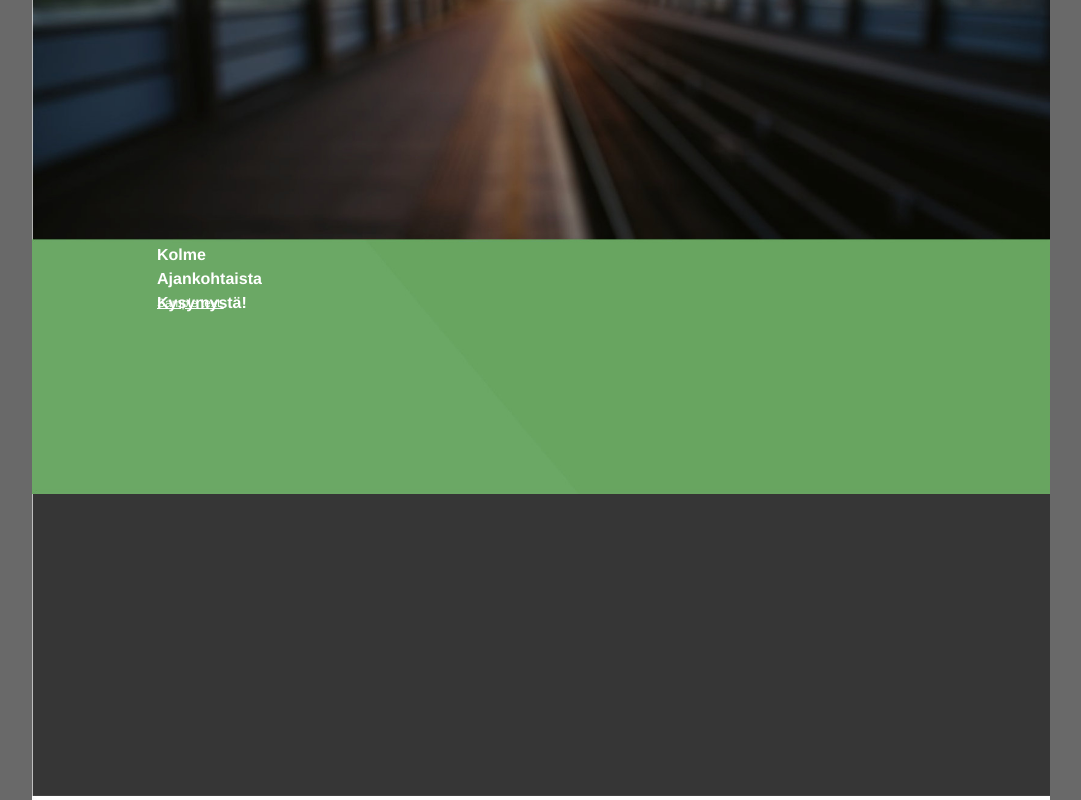
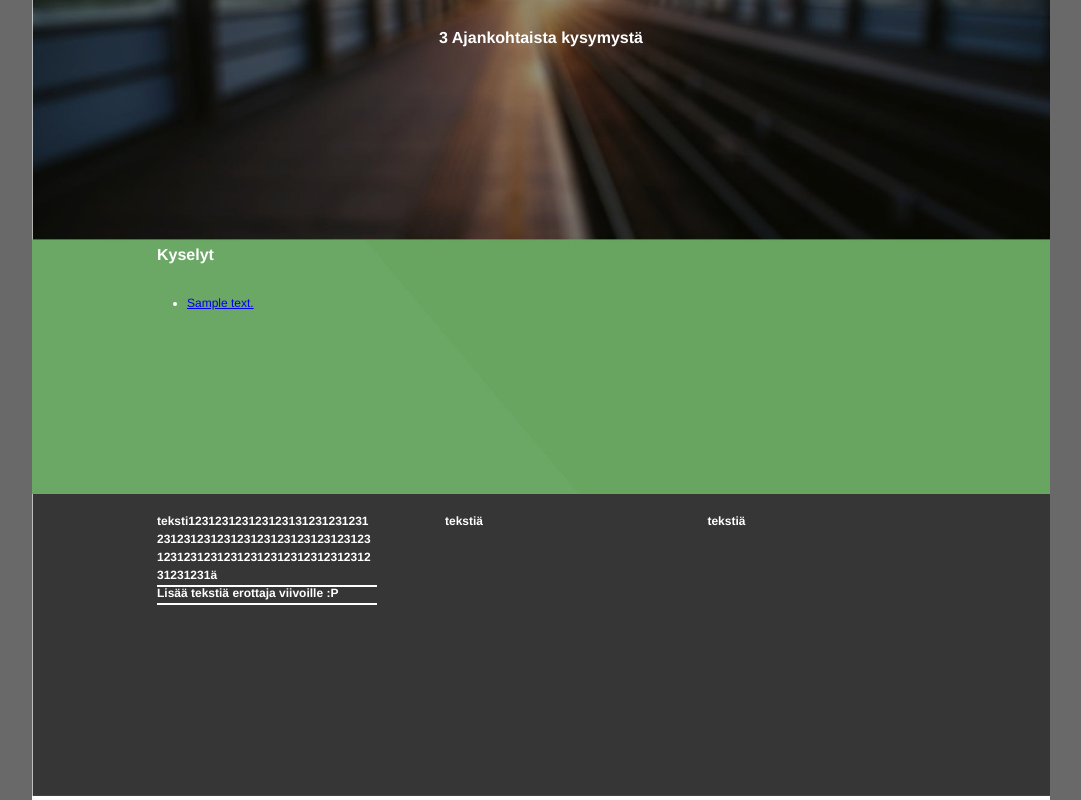
Before and after one commit to Xana8U/Hakemus, a Django app: page /hakemus/questions/ in a window 1280 px wide. Shown: the whole page, without its empty margins (99-1180 px from the left). Run offline with Django 3.2, Linux system fonts and the light colour scheme; tables that the repository leaves empty hold one stand-in row (values such as "Sample post").

```diff
--- a/Hakemus/static/Hakemus/reset.css
+++ b/Hakemus/static/Hakemus/reset.css
@@ -165,21 +165,25 @@ button {
     color: white;
     left: 42.5vw;
 }
-ul,
-ul,
-li {
-    border: medium none;
-    display: block;
-    /*left: 0;*/
-    margin: 0;
-    /*position: absolute;*/
+
+ul.q-perc {
+    position: absolute;
+
+/*
+  For IE6 + IE7:
+
+  "display: list-item" keeps bullets from
+  disappearing if hasLayout is triggered.
+*/
+
 }
-ul,
+
+ol,
 ul {
-    overflow: visible;
-    position: absolute;
-    /*width: 0;*/
+    display: inline-block;
 }
+
+
 
 table {
   border-collapse: collapse;
--- a/Hakemus/static/Hakemus/text.css
+++ b/Hakemus/static/Hakemus/text.css
@@ -116,7 +116,7 @@ h1.q-title{
   font-size: 2vmin;
   top: 19vw;
   color: white;
-  max-width: 100vw;
+  width: 500px;
   word-wrap: break-word;
   float: right;
 }
@@ -125,15 +125,16 @@ a.questions:after{
     content: " ";
     display: block;
     clear: right;
+
 }
 
-a.questions{
+ul.q-list{
+    display: inline-block;
     position: absolute;
     font-size: 1.5vmin;
     top: 23vw;
     color: white;
-  max-width: 500px;
-  width: 500px;
+    width: 1000px;
     word-wrap: break-word;
     text-align: left;
     float: left;
--- a/Hakemus/templates/Hakemus/questions.html
+++ b/Hakemus/templates/Hakemus/questions.html
@@ -7,11 +7,34 @@
 </head>
 {% if latest_question_list %}
 <div id="questions" class="container_12">
+     <div id="header" class="container">
+        <div id="text" class="container">
+            <div class="container_12">
+                <div class="grid_5 alpha">
+                    <h1 class="top"><span>3 Ajankohtaista kysymystä</span></h1>
+                </div>
+            </div>
+        </div>
+     </div>
     <div class="prefix_2">
-            <h1 class="q-title">Kolme Ajankohtaista Kysymystä!</h1>
+            <h1 class="q-title">Kyselyt</h1>
+            <ul class="q-list">
             {% for question in latest_question_list %}
-              <a class="questions" href="{% url 'Hakemus:detail' question.id %}">{{ question.question_text }}</a>
+             <li><a href="{% url 'Hakemus:detail' question.id %}">{{ question.question_text }}</a></li>
             {% endfor %}
+            </ul>
+    </div>
+    <div id="footer" class="container_12">
+        <div id="left-text" class="prefix_2">
+            <h1 class="footer-left"><span>teksti123123123123123131231231231231231231231231231231231231231231231231231231231231231231231231231231231ä</span></h1>
+            <h1 class="footer-left"><br /><br /><br /><br /><span>Lisää tekstiä erottaja viivoille :P</span></h1>
+        </div>
+        <div id="middle-text" class="prefix_5">
+            <h1 class="footer-middle"><span>tekstiä</span></h1>
+        </div>
+        <div id="right-text" class="prefix_7">
+            <h1 class="footer-right"><span>tekstiä</span></h1>
+        </div>
     </div>
 </div>
 {% else %}
--- a/Hakemus/views.py
+++ b/Hakemus/views.py
@@ -39,7 +39,7 @@ def vote(request, question_id):
         selected_choice = question.choice_set.get(pk=request.POST['choice'])
     except (KeyError, Choice.DoesNotExist):
         # redisplay the question voting form
-        return render(request, 'Hakemus/detail.html', {
+        return render(request, 'Hakemus/questions/detail.html', {
             'question': question,
             'error_message': "Et valinnut vaihtoehtoa!",
         })
```
Also changed, not shown: Hakemus/templates/Hakemus/results.html (+40 -2 lines). Lines whose indentation alone changed are shown as unchanged.
